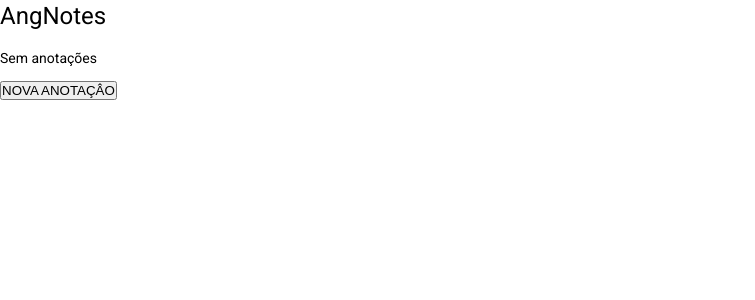
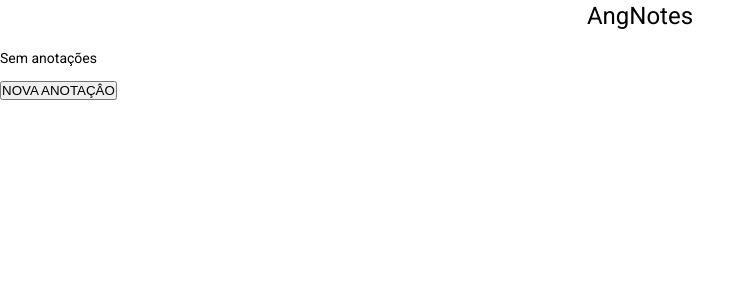
Before and after one commit to ranielsobrinho/AngNotes, an Angular app: page / in a window 1280 px wide. Shown: the top 300 px of the page, without its empty margins (0-755 px from the left). Built offline with nearby package versions, Linux system fonts and the light colour scheme.

Commit message:
global styling

```diff
--- a/src/styles.css
+++ b/src/styles.css
@@ -1,5 +1,18 @@
 /* You can add global styles to this file, and also import other style files */
-*{margin: 0; padding: 0; box-sizing: border-box;}
+*{
+    margin: 0;
+    padding: 0;
+    box-sizing: border-box;
+}
 html, body { height: 100%; }
-body { margin: 0; font-family: Roboto, "Helvetica Neue", sans-serif; }
+
+body {
+    margin: 0;
+    font-family: Roboto,"Helvetica Neue", sans-serif; }
+
 textarea{resize:none}
+
+.title{
+    text-align: center;
+
+}
```
